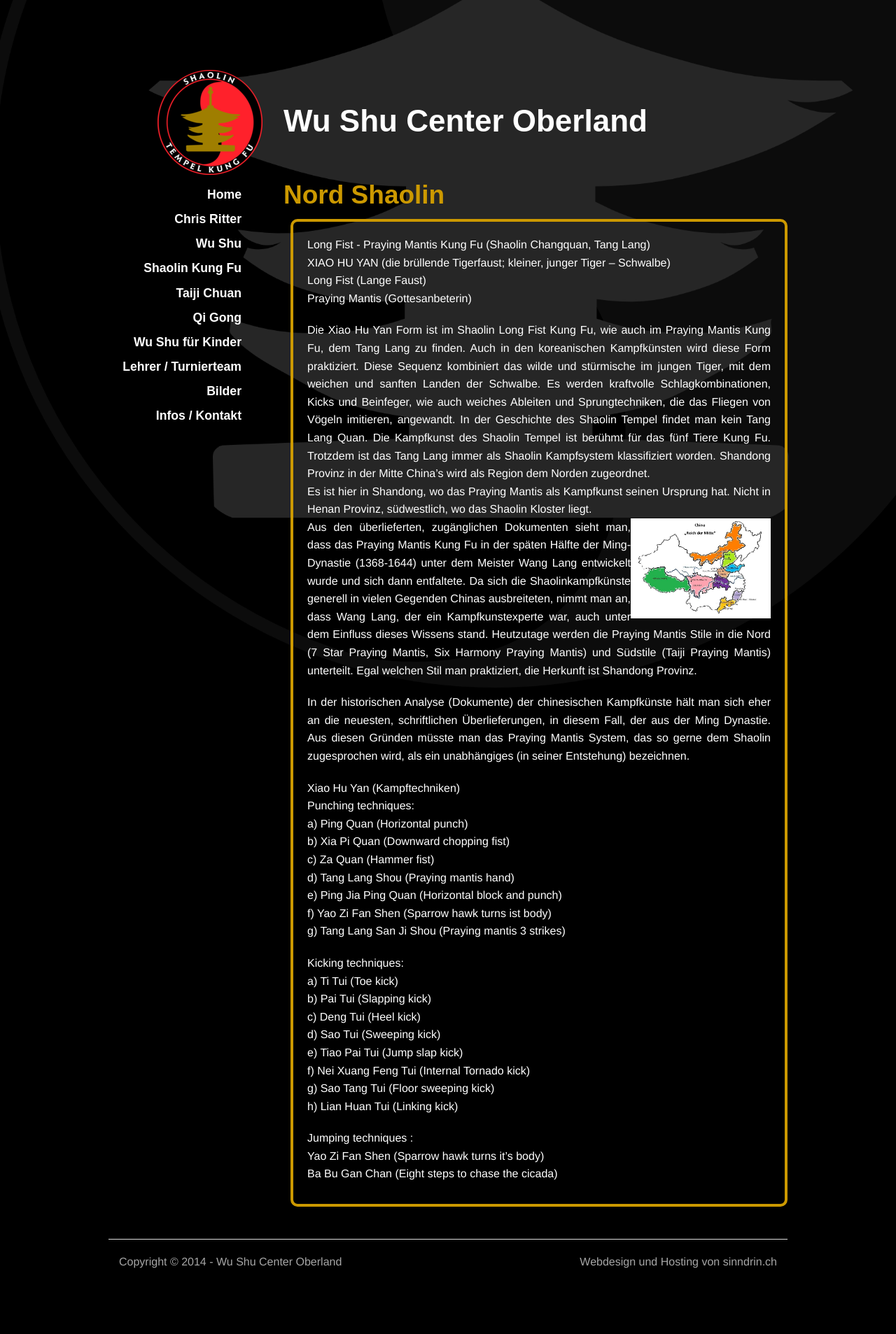
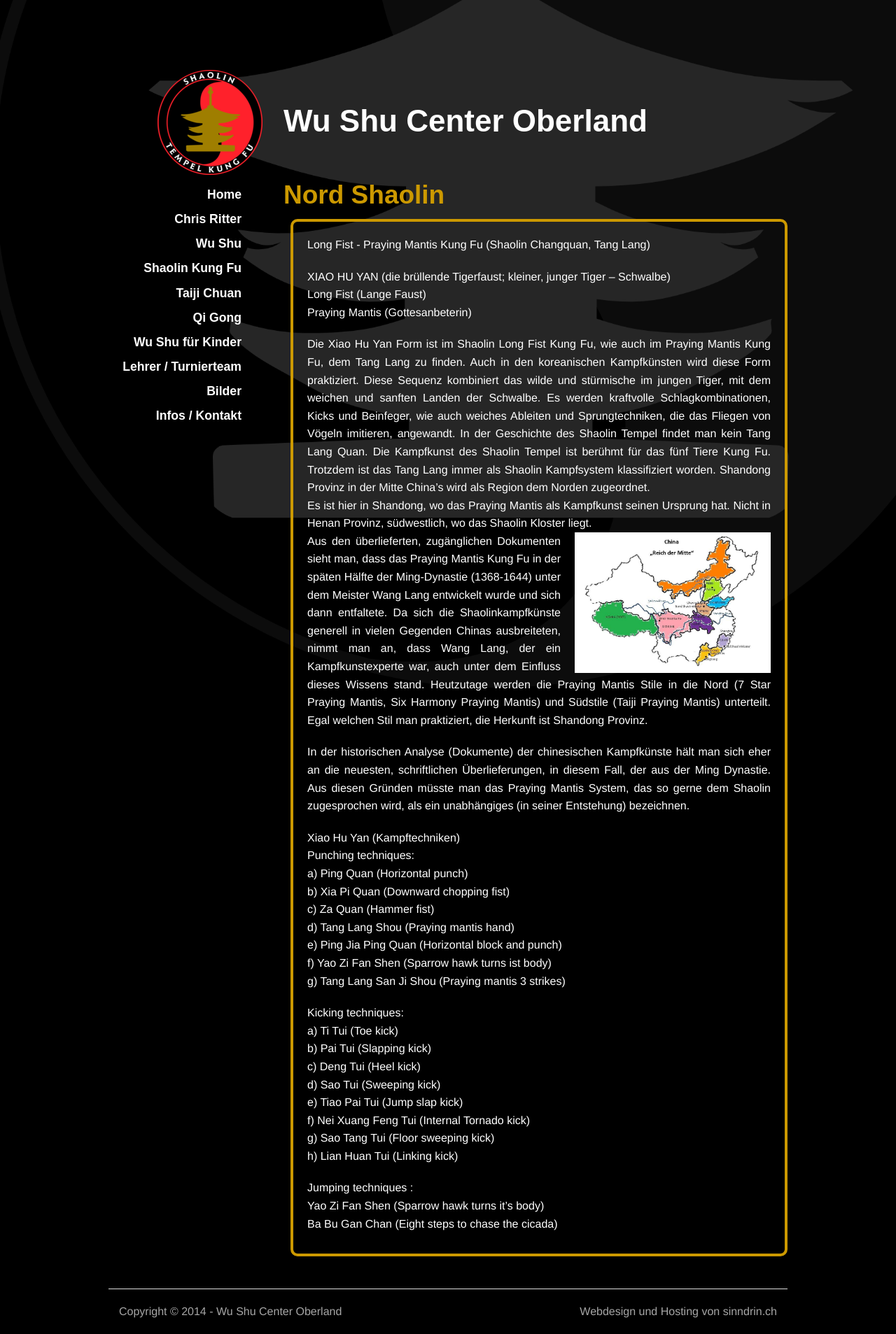
Before and after one commit to wu-shu/wu-shu.github.io, a Jekyll site: the page built from xiaohuyan/index.md, in a window 1280 px wide. Shown: the whole page at 70% size. Built offline with Jekyll 4.4.1, drawn with Linux system fonts in a browser that asks for light colours; some web fonts are replaced; Markdown is read by kramdown in place of the engine named in the settings; comment, search, counter and statistics services are not loaded; before the commit the page ends 1836 px from its top, so only the background shows below that.

Commit message:
Long Fist Desigh

```diff
--- a/xiaohuyan/index.md
+++ b/xiaohuyan/index.md
@@ -4,16 +4,17 @@
 ---
 
 Long Fist - Praying Mantis Kung Fu (Shaolin Changquan, Tang Lang) <br>
-XIAO HU YAN  (die brüllende Tigerfaust; kleiner, junger Tiger – Schwalbe)<br>
-Long Fist (Lange Faust)<br>
-Praying Mantis (Gottesanbeterin)<br>
+
+XIAO HU YAN  			(die brüllende Tigerfaust; kleiner, junger Tiger – Schwalbe)<br>
+		Long Fist 		(Lange Faust)<br>
+		Praying Mantis 	(Gottesanbeterin)<br>
 
 
 Die Xiao Hu Yan Form ist im Shaolin Long Fist Kung Fu, wie auch im Praying Mantis Kung Fu, dem Tang Lang zu finden. Auch in den koreanischen Kampfkünsten wird diese Form praktiziert. Diese Sequenz kombiniert das wilde und stürmische im jungen Tiger, mit dem weichen und sanften Landen der Schwalbe. Es werden kraftvolle Schlagkombinationen, Kicks und Beinfeger, wie auch weiches Ableiten und Sprungtechniken, die das Fliegen von Vögeln imitieren, angewandt.
 In der Geschichte des Shaolin Tempel findet man kein Tang Lang Quan. Die Kampfkunst des Shaolin Tempel ist berühmt für das fünf Tiere Kung Fu. Trotzdem ist das Tang Lang immer als Shaolin Kampfsystem klassifiziert worden.
 Shandong Provinz in der Mitte China’s wird als Region dem Norden zugeordnet.<br>
 Es ist hier in Shandong, wo das Praying Mantis als Kampfkunst seinen Ursprung hat. Nicht in Henan Provinz, südwestlich, wo das Shaolin Kloster liegt.<br>
-<img class="ifloat-right" src="/images/china_norden.jpg" alt="China" width="200px">
+<img class="right" src="/images/china_norden.jpg" alt="China" width="300px">
 Aus den überlieferten, zugänglichen Dokumenten sieht man, dass das Praying Mantis Kung Fu in der späten Hälfte der Ming-Dynastie (1368-1644) unter dem Meister Wang Lang entwickelt wurde und sich dann entfaltete.
 Da sich die Shaolinkampfkünste generell in vielen Gegenden Chinas ausbreiteten, nimmt man an, dass Wang Lang, der ein Kampfkunstexperte war, auch unter dem Einfluss dieses Wissens stand.
 Heutzutage werden die Praying Mantis Stile in die Nord (7 Star Praying Mantis, Six Harmony Praying Mantis) und Südstile (Taiji Praying Mantis) unterteilt.
```
